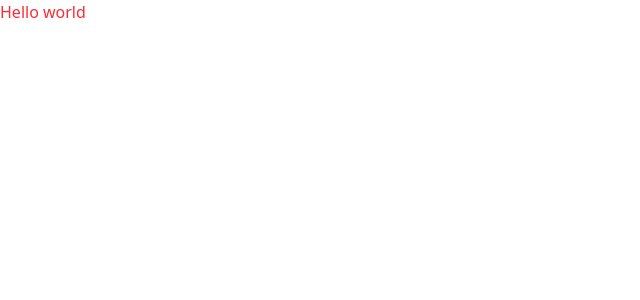
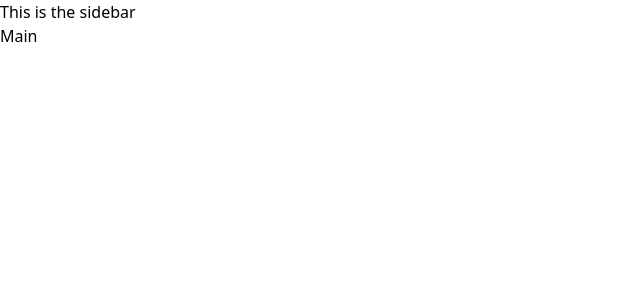
Before and after one commit to BuraYu/kanban_board, a Next.js app: page / in a window 1280 px wide. Shown: the top 300 px of the page, without its empty margins (0-640 px from the left). Built offline with nearby package versions, Linux system fonts and the light colour scheme.

Commit message:
add: main and sidebar component

```diff
--- /dev/null
+++ b/src/app/components/Main.tsx
@@ -0,0 +1,11 @@
+import React from "react";
+
+const Main: React.FC<{}> = () => {
+  return (
+    <div>
+      <h1>Main</h1>
+    </div>
+  );
+};
+
+export default Main;
--- /dev/null
+++ b/src/app/components/Sidebar.tsx
@@ -0,0 +1,11 @@
+import React from "react";
+
+const Sidebar: React.FC<{}> = () => {
+  return (
+    <div>
+      <h1>This is the sidebar</h1>
+    </div>
+  );
+};
+
+export default Sidebar;
--- a/src/app/page.tsx
+++ b/src/app/page.tsx
@@ -1,7 +1,11 @@
+import Main from "./components/Main";
+import Sidebar from "./components/Sidebar";
+
 export default function Home() {
   return (
     <div className="">
-      <h1 className="text-red-500">Hello world</h1>
+      <Sidebar />
+      <Main />
     </div>
   );
 }
```
